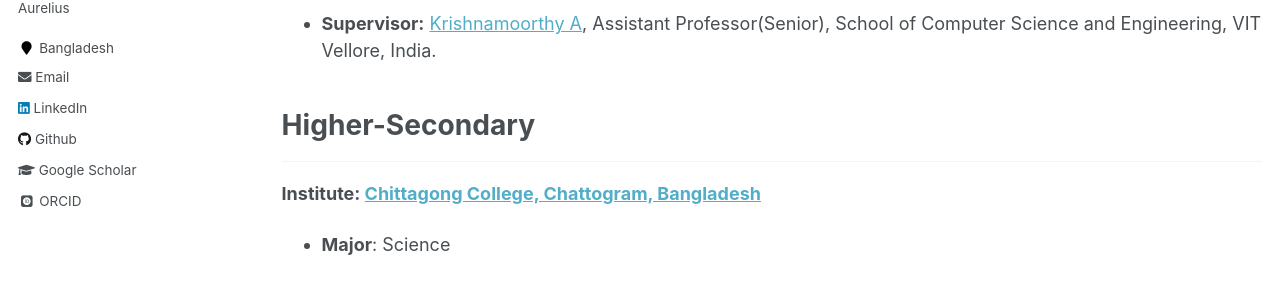
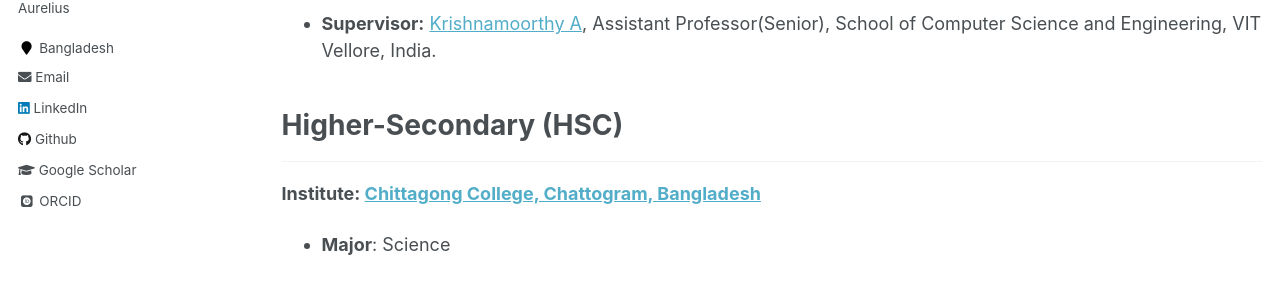
Before and after one commit to senanindya/senanindya.github.io, a Jekyll site: the page built from _pages/education-awards.md, in a window 1280 px wide and 900 px high. Shown: the part 415-717 px from the top of the window. Built offline with Jekyll 4.4.1, drawn with Linux system fonts in a browser that asks for light colours; some web fonts are replaced.

Commit message:
Update education-awards.md

```diff
--- a/_pages/education-awards.md
+++ b/_pages/education-awards.md
@@ -20,7 +20,7 @@ redirect_from:
 <br />
 
 
-# Higher-Secondary
+# Higher-Secondary (HSC)
 ----------------
 **Institute: [Chittagong College, Chattogram, Bangladesh](https://ctgcollege.gov.bd/)**
 * **Major**: Science
```
